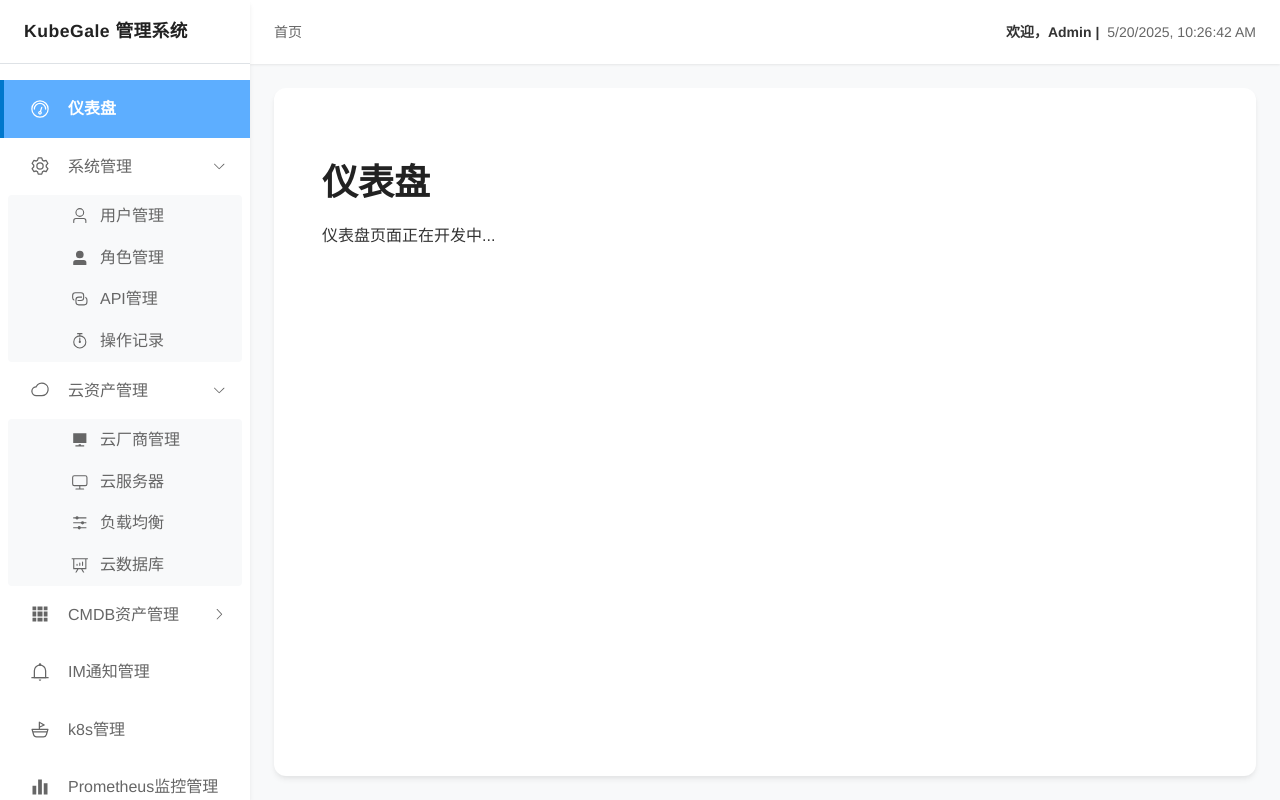
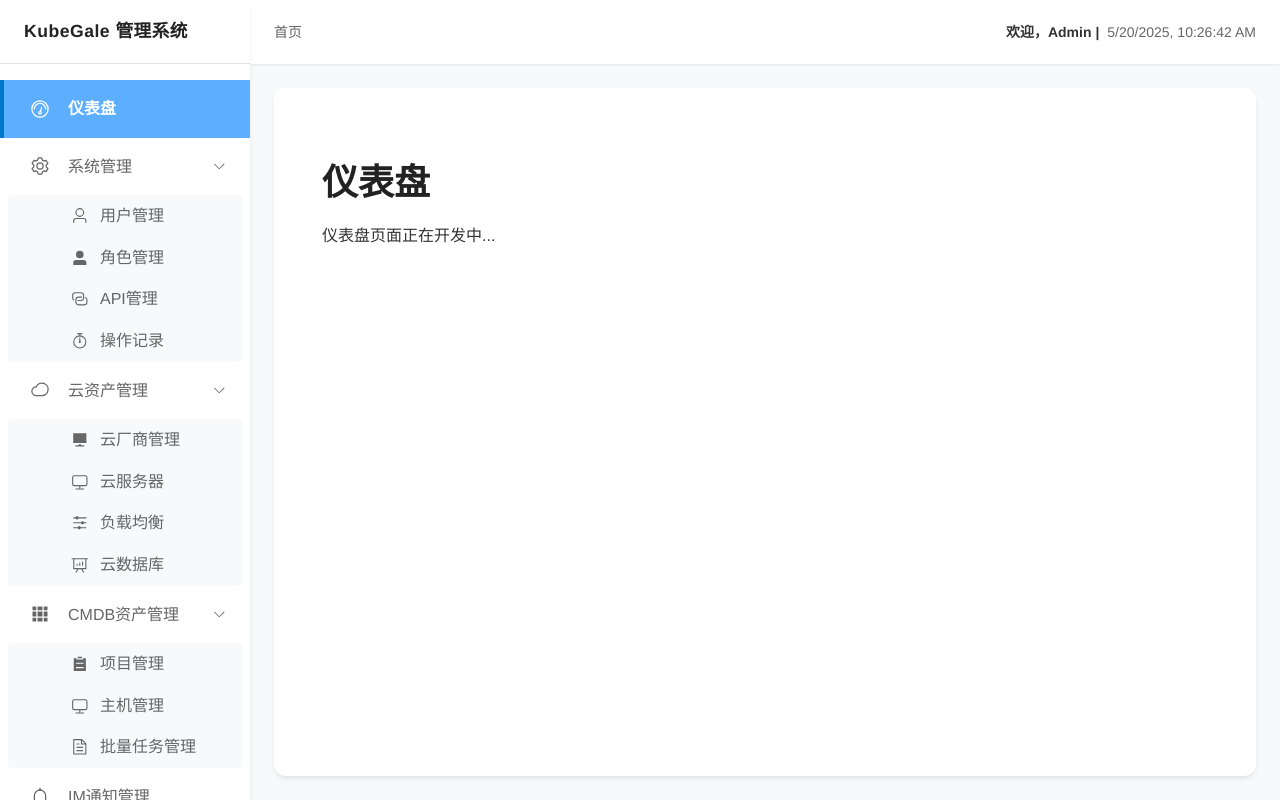
Before and after one commit to daihao4371/KubeGale-fe, a Vue app: page /dashboard in a window 1280 px wide. Built offline with nearby package versions, Linux system fonts and the light colour scheme; sample sign-in values are in the browser's storage.

Commit message:
fix(修复菜单栏每次刷新页面不一致问题)

```diff
--- a/src/views/homepage/homepage.ts
+++ b/src/views/homepage/homepage.ts
@@ -1,4 +1,4 @@
-import { ref, reactive } from 'vue'
+import { ref, reactive, watch, onMounted } from 'vue'
 import { useRouter } from 'vue-router'
 import { ElMessage } from 'element-plus'
 import { logout } from '@/api/login/login'
@@ -50,7 +50,10 @@ interface BreadcrumbItem {
 
 export default function useHomepage() {
   const router = useRouter()
-  const activeMenu = ref('dashboard')  // 修改默认激活菜单为仪表盘
+  const getInitialActiveMenu = () => {
+    return localStorage.getItem('activeMenu') || 'dashboard'
+  }
+  const activeMenu = ref(getInitialActiveMenu())
   const recentPages = ref<BreadcrumbItem[]>([])
   const maxRecentPages = 10
 
@@ -101,7 +104,66 @@ export default function useHomepage() {
     { id: 'cicd', title: 'CICD', icon: 'Timer', path: '/homepage/cicd' }
   ])
 
-  const expandedMenus = ref<string[]>(['system', 'cloud-assets']) // 默认展开系统管理和云资产管理菜单
+  // ----------- 菜单展开记忆 start -----------
+  const getAllParentMenuIds = (items: MenuItem[]): string[] => {
+    const ids: string[] = []
+    items.forEach(item => {
+      if (item.children && item.children.length) {
+        ids.push(item.id)
+      }
+    })
+    return ids
+  }
+
+  const getInitialExpandedMenus = () => {
+    const saved = localStorage.getItem('expandedMenus')
+    if (saved) {
+      try {
+        return JSON.parse(saved)
+      } catch {
+        return getAllParentMenuIds(menuItems)
+      }
+    }
+    return getAllParentMenuIds(menuItems)
+  }
+
+  const expandedMenus = ref<string[]>(getInitialExpandedMenus())
+
+  watch(expandedMenus, (val) => {
+    localStorage.setItem('expandedMenus', JSON.stringify(val))
+  }, { deep: true })
+  // ----------- 菜单展开记忆 end -----------
+
+  // ----------- 菜单高亮和页面记忆 start -----------
+  watch(activeMenu, (val) => {
+    localStorage.setItem('activeMenu', val)
+  })
+
+  // 递归查找菜单项
+  const findMenuItem = (id: string, items: MenuItem[]): MenuItem | undefined => {
+    for (const item of items) {
+      if (item.id === id) {
+        return item
+      }
+      if (item.children && item.children.length > 0) {
+        const found = findMenuItem(id, item.children)
+        if (found) {
+          return found
+        }
+      }
+    }
+    return undefined
+  }
+
+  onMounted(() => {
+    if (activeMenu.value) {
+      const menu = findMenuItem(activeMenu.value, menuItems)
+      if (menu && menu.path) {
+        router.replace(menu.path)
+      }
+    }
+  })
+  // ----------- 菜单高亮和页面记忆 end -----------
 
   // 初始化时导航到仪表盘
   router.push('/dashboard')
@@ -189,22 +251,6 @@ export default function useHomepage() {
            (expandedMenus.value.includes(item.id) && item.id === activeMenu.value)
   }
 
-  // 递归查找菜单项
-  const findMenuItem = (id: string, items: MenuItem[]): MenuItem | undefined => {
-    for (const item of items) {
-      if (item.id === id) {
-        return item
-      }
-      if (item.children && item.children.length > 0) {
-        const found = findMenuItem(id, item.children)
-        if (found) {
-          return found
-        }
-      }
-    }
-    return undefined
-  }
-
   const username = ref('Admin')
   const currentTime = ref(new Date().toLocaleString())
 
```
